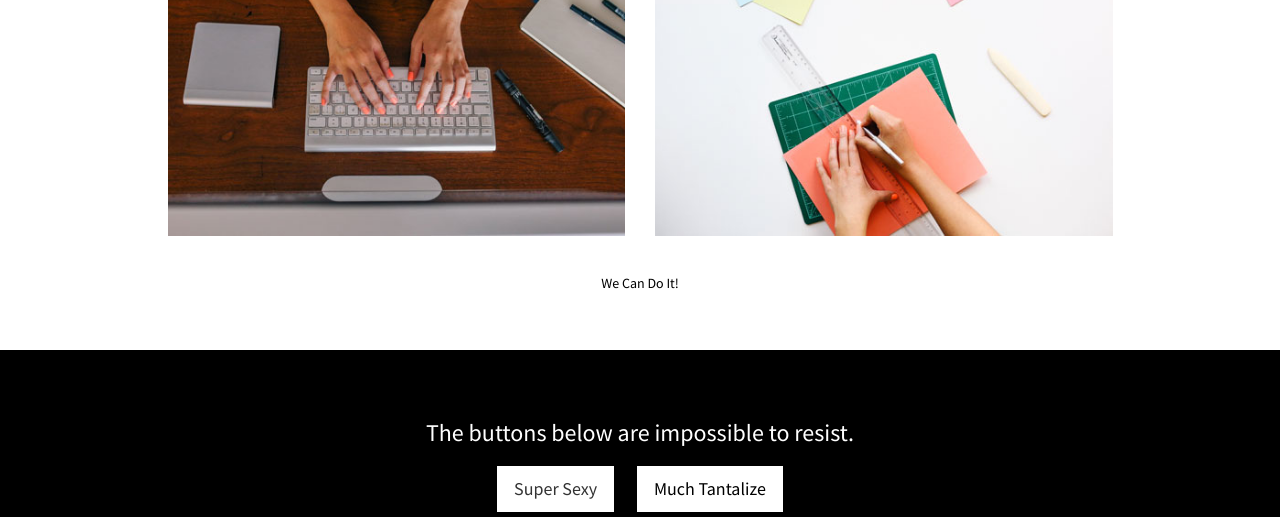
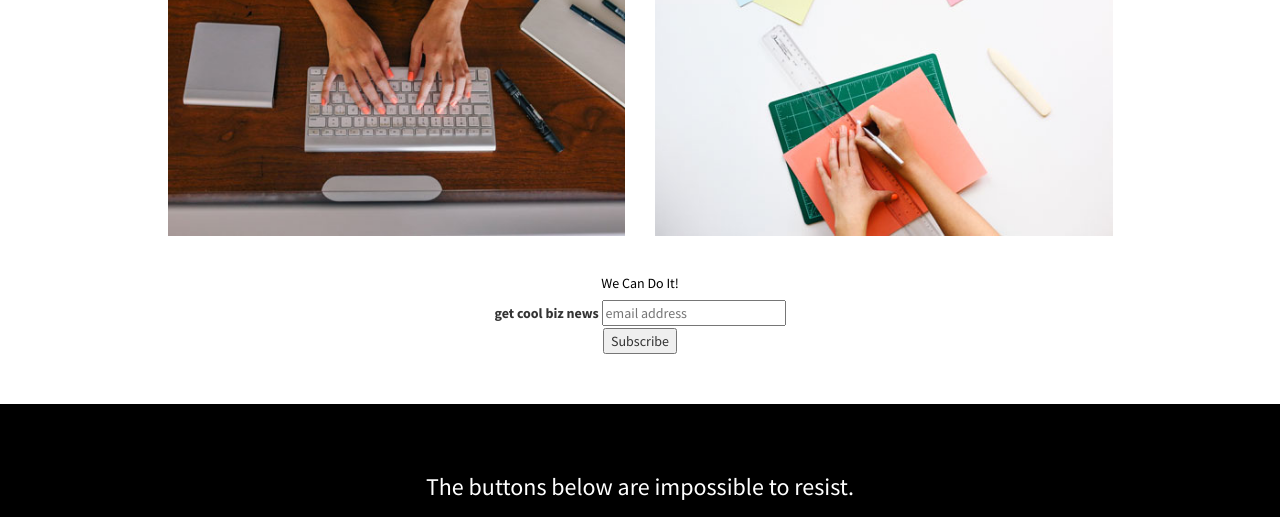
Before and after one commit to shortloin/the-business-factory, a plain HTML site: page index.html in a window 1280 px wide. Shown: the part 2420-2937 px from the top of the page. Drawn offline with Linux system fonts and the light colour scheme.

Commit message:
email-list
email list

```diff
--- a/css/stylish-portfolio.css
+++ b/css/stylish-portfolio.css
@@ -27,6 +27,10 @@ body {
     padding: 0;
     font-size: 4.5em;
     font-weight: 700;
+}
+
+.mc_embed_signup {
+    text-align: center;
 }
 
 /* Custom Button Styles */
--- a/index.html
+++ b/index.html
@@ -199,7 +199,24 @@
                     </div>
                     <!-- /.row (nested) -->
                     <a href="#" class="btn btn-dark">We Can Do It!</a>
+                    <!-- Begin MailChimp Signup Form -->
+
+</style>
+<div id="mc_embed_signup">
+<form action="//linkedin.us13.list-manage.com/subscribe/post?u=3c6bb4bd2e1437118740c2369&amp;id=3c0afa5596" method="post" id="mc-embedded-subscribe-form" name="mc-embedded-subscribe-form" class="validate" target="_blank" novalidate>
+    <div id="mc_embed_signup_scroll">
+    <label for="mce-EMAIL">get cool biz news</label>
+    <input type="email" value="" name="EMAIL" class="email" id="mce-EMAIL" placeholder="email address" required>
+    <!-- real people should not fill this in and expect good things - do not remove this or risk form bot signups-->
+    <div style="position: absolute; left: -5000px;" aria-hidden="true"><input type="text" name="b_3c6bb4bd2e1437118740c2369_3c0afa5596" tabindex="-1" value=""></div>
+    <div class="clear"><input type="submit" value="Subscribe" name="subscribe" id="mc-embedded-subscribe" class="button"></div>
+    </div>
+</form>
+</div>
+
+<!--End mc_embed_signup-->
                 </div>
+
                 <!-- /.col-lg-10 -->
             </div>
             <!-- /.row -->
```
Also changed, not shown: 1 other file.
